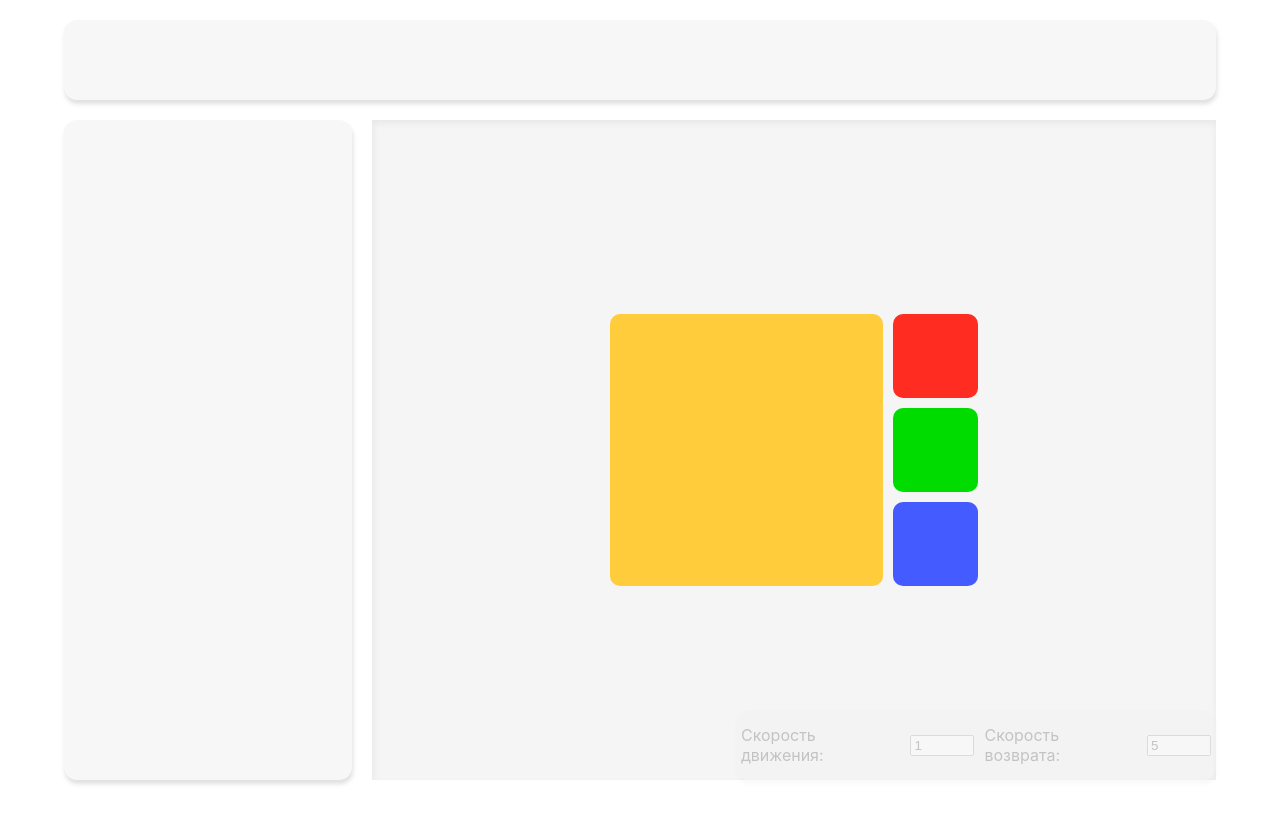
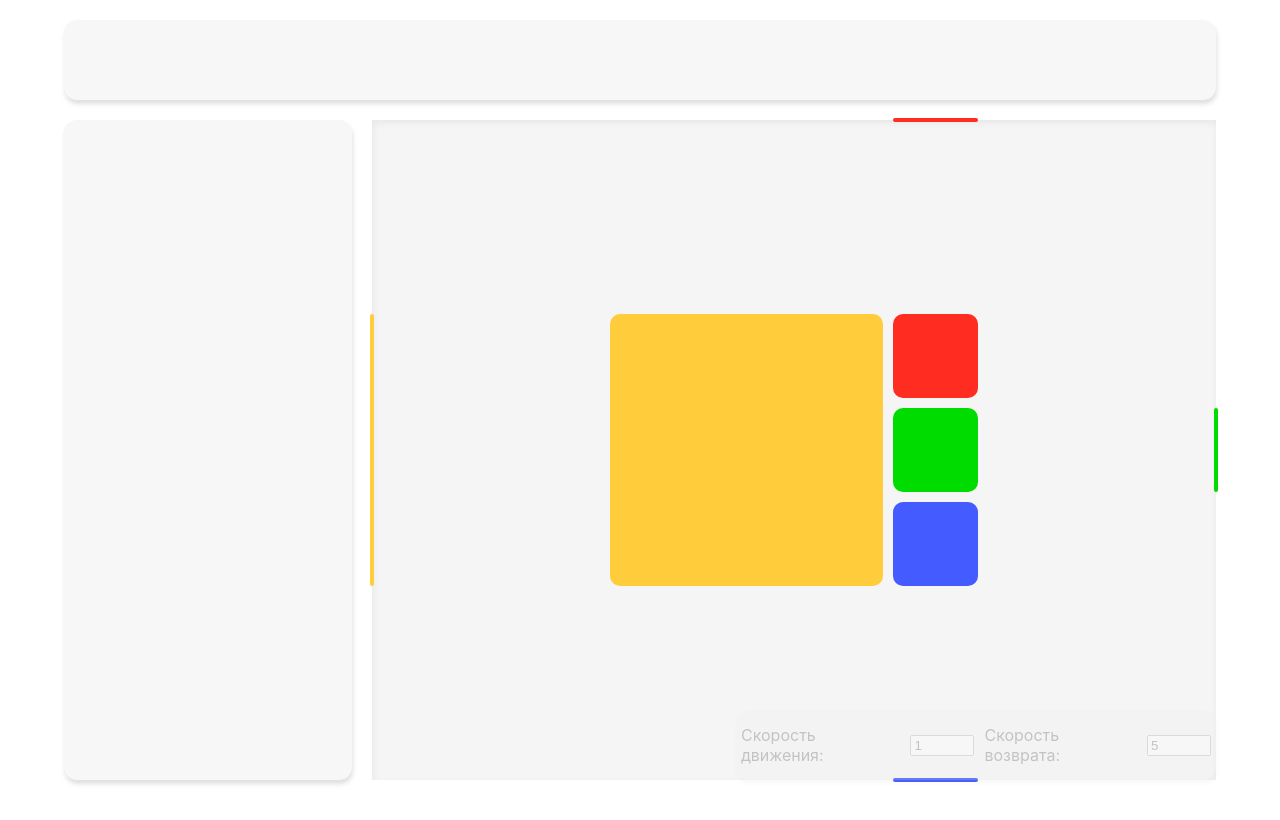
Before and after one commit to RTUITLab/NeuralRecognition-GUI, a React (Create React App) app: page / in a window 1280 px wide. Built offline with nearby package versions, Linux system fonts and the light colour scheme.

Commit message:
Added barriers

```diff
--- a/src/components/Block/block.tsx
+++ b/src/components/Block/block.tsx
@@ -5,15 +5,47 @@ import React, { CSSProperties } from "react";
     private startPosition: Coordinate;
     private fieldSize: Coordinate;
     private size: number;
+    public barrier: Barrier;
     public timeout: NodeJS.Timeout | undefined;
     public interval: NodeJS.Timeout | undefined;
 
-    constructor(startPosition: Coordinate, fieldSize: Coordinate, size: number, private color: string) {
+    constructor(startPosition: Coordinate, fieldSize: Coordinate, barrier: Barrier, size: number, private color: string) {
         this.position = startPosition;
         this.startPosition = startPosition;
         this.fieldSize = fieldSize;
         this.size = size;
+        this.barrier = barrier;
         this.timeout = undefined;
+    }
+
+    public setBarrier(change: number, dir: Coordinate): boolean {
+        if (dir.x === -1) {
+            if (this.barrier.left - change < 0) {
+                this.barrier.left = 0;
+                return false
+            }
+            else this.barrier.left = this.barrier.left - change;
+        } else if (dir.y === -1) {
+            if (this.barrier.top - change < 0) {
+                this.barrier.top = 0;
+                return false
+            }
+            else this.barrier.top = this.barrier.top - change;
+        } else if (dir.x === 1) {
+            if (this.barrier.right - change > this.fieldSize.x) {
+                this.barrier.right = this.fieldSize.x;
+                return false;
+            }
+            else this.barrier.right = this.barrier.right - change;
+        } else if (dir.y === 1) {
+            if (this.barrier.bottom - change > this.fieldSize.y) {
+                this.barrier.bottom = this.fieldSize.y;
+                return false;
+            }
+            else this.barrier.bottom = this.barrier.bottom - change;
+        }
+
+        return true;
     }
 
     public getStyle(origin: Coordinate): CSSProperties {
@@ -28,6 +60,51 @@ import React, { CSSProperties } from "react";
         })
     }
 
+    public getBarrierStyle(origin: Coordinate): CSSProperties {
+        const baseSize = 4;
+        const pos: Coordinate = { x: 0, y: 0 };
+        const size: Coordinate = { x: 0, y: 0 };
+
+        if (this.barrier.top > -1) {
+            pos.x = this.position.x + origin.x;
+            pos.y = this.barrier.top + origin.y - baseSize / 2;
+            size.x = this.size;
+            size.y = baseSize;
+        }
+
+        if (this.barrier.right > -1) {
+            pos.x = this.barrier.right + origin.x + this.size - baseSize / 2;
+            pos.y = this.position.y + origin.y;
+            size.x = baseSize;
+            size.y = this.size;
+        }
+
+        if (this.barrier.bottom > -1) {
+            pos.x = this.position.x + origin.x;
+            pos.y = this.barrier.bottom + origin.y + this.size - baseSize / 2;
+            size.x = this.size;
+            size.y = baseSize;
+        }
+
+        if (this.barrier.left > -1) {
+            pos.x = this.barrier.left + origin.x - baseSize / 2;
+            pos.y = this.position.y + origin.y;
+            size.x = baseSize;
+            size.y = this.size;
+        }
+
+        return ({
+            position: 'absolute',
+            top: pos.y,
+            left: pos.x,
+            width: size.x,
+            height: size.y,
+            background: this.color,
+            borderRadius: 10,
+            cursor: 'pointer'
+        })
+    }
+
     public getPosition() {
         return this.position;
     }
@@ -39,20 +116,28 @@ import React, { CSSProperties } from "react";
             y: this.position.y + velocity.y
         }
 
-        if (this.position.x > this.fieldSize.x) {
-            this.position.x = this.fieldSize.x;
+        if (this.position.x > this.fieldSize.x || (this.position.x > this.barrier.right && this.barrier.right > -1)) {
+            this.position.x = (this.barrier.right > -1) && (this.barrier.right < this.fieldSize.x)
+                ? this.barrier.right
+                : this.fieldSize.x;
         }
 
-        if (this.position.x < 0) {
-            this.position.x = 0;
+        if (this.position.x < 0 || (this.position.x < this.barrier.left && this.barrier.left > -1)) {
+            this.position.x = this.barrier.left > 0
+                ? this.barrier.left
+                : 0;
         }
 
-        if (this.position.y > this.fieldSize.y) {
-            this.position.y = this.fieldSize.y;
+        if (this.position.y > this.fieldSize.y || (this.position.y > this.barrier.bottom && this.barrier.bottom > -1)) {
+            this.position.y = (this.barrier.bottom > -1) && (this.barrier.bottom < this.fieldSize.y)
+                ? this.barrier.bottom
+                : this.fieldSize.y;
         }
 
-        if (this.position.y < 0) {
-            this.position.y = 0;
+        if (this.position.y < 0 || (this.position.y < this.barrier.top && this.barrier.top > -1)) {
+            this.position.y = this.barrier.top > 0
+                ? this.barrier.top
+                : 0;
         }
     }
 
@@ -113,7 +198,10 @@ export class LargeBlock extends Block {
             y: fieldSize.y - blockSize
         }
 
-        super(startPosition, blockField, blockSize, '#ffcc3c');
+        const barrier: Barrier = new Barrier();
+        barrier.left = 0;
+
+        super(startPosition, blockField, barrier, blockSize, '#ffcc3c');
     }
 }
 
@@ -123,6 +211,9 @@ export class SmallBlock extends Block {
 
         let startPosition: Coordinate = { x: 0, y: 0};
         let color = '';
+
+        const barrier: Barrier = new Barrier();
+
         switch(position) {
             case (1): {
                 startPosition = {
@@ -130,6 +221,7 @@ export class SmallBlock extends Block {
                     y: fieldSize.y / 2 - 3 * blockSize / 2 + 5
                 };
                 color = '#ff2c22';
+                barrier.top = 0;
                 break;
             }
             case (2): {
@@ -138,6 +230,7 @@ export class SmallBlock extends Block {
                     y: fieldSize.y / 2 - blockSize / 2 + 5
                 };
                 color = '#00dc00';
+                barrier.right = fieldSize.x - blockSize + 10;
                 break;
             }
             case (3): {
@@ -146,6 +239,7 @@ export class SmallBlock extends Block {
                     y: fieldSize.y / 2 + blockSize / 2 + 5
                 };
                 color = '#445bff';
+                barrier.bottom = fieldSize.y - blockSize + 10;
                 break;
             }
         }
@@ -156,7 +250,7 @@ export class SmallBlock extends Block {
             y: fieldSize.y - blockSize
         }
 
-        super(startPosition, blockField, blockSize, color);
+        super(startPosition, blockField, barrier, blockSize, color);
     }
 }
 
@@ -164,6 +258,14 @@ export class VisualBlock extends React.Component<BlockProps, {}> {
     render() {
         return (
             <div style={this.props.Style}></div>
+        )
+    }
+}
+
+export class VisualBarrier extends React.Component<BarrierProps, {}> {
+    render() {
+        return (
+            <div id={this.props.Id} style={this.props.Style}></div>
         )
     }
 }
@@ -184,4 +286,16 @@ type BlockProps = {
     Style: React.CSSProperties
 }
 
+type BarrierProps = {
+    Id: string,
+    Style: React.CSSProperties
+}
+
+class Barrier {
+    top: number = -1;
+    right: number = -1;
+    bottom: number = -1;
+    left: number = -1;
+}
+
 export default Block;
--- a/src/components/Field/field.tsx
+++ b/src/components/Field/field.tsx
@@ -1,7 +1,7 @@
 import React from 'react';
 import IController from '../../controllers/IController';
 import KeyboardController from '../../controllers/KeyboardController';
-import { Block, LargeBlock, SmallBlock, Coordinate, VisualBlock, Blocks } from '../Block/block';
+import { Block, LargeBlock, SmallBlock, Coordinate, VisualBlock, Blocks, VisualBarrier } from '../Block/block';
 import './field.css';
 
 let velocities = (moveV: number, returnV: number): Velocities => {
@@ -72,6 +72,22 @@ class Field extends React.Component<FieldProps, FieldState> {
             blocks[0].returnBlock({ x: 5, y: 0 });
             this.setState({blocks: blocks});
         }, 5);*/
+
+        // Barrier drag
+        setTimeout(() => {
+            let elem = document.getElementById('barr0')!;
+            elem.onmousedown = (e) => this.dragBarr(e, 0);
+
+            elem = document.getElementById('barr1')!;
+            elem.onmousedown = (e) => this.dragBarr(e, 1);
+
+            elem = document.getElementById('barr2')!;
+            elem.onmousedown = (e) => this.dragBarr(e, 2);
+
+            elem = document.getElementById('barr3')!;
+            elem.onmousedown = (e) => this.dragBarr(e, 3);
+        }, 100);
+
     }
 
     render() {
@@ -79,6 +95,9 @@ class Field extends React.Component<FieldProps, FieldState> {
             <div id="Field" className="Field">
                 {this.state.blocks.map((block, index) => (
                     <VisualBlock key={index} Style={block.getStyle(this.state.origin)}></VisualBlock>
+                ))}
+                {this.state.blocks.map((block, index) => (
+                    <VisualBarrier Id={`barr${index}`} key={index} Style={block.getBarrierStyle(this.state.origin)}></VisualBarrier>
                 ))}
             </div>
         )
@@ -120,6 +139,43 @@ class Field extends React.Component<FieldProps, FieldState> {
 
         this.setState({blocks: blocks});
     }
+
+    public dragBarr(e: Event, id: number) {
+        // @ts-ignore
+        let currPos: Coordinate = { x: e.clientX, y: e.clientY};
+        console.log(currPos);
+
+        document.onmouseup = this.finishDrag;
+
+        document.onmousemove = (e) => {
+            let blocks = this.state.blocks;
+            // @ts-ignore
+            const change: Coordinate = { x: currPos.x - e.clientX, y: currPos.y - e.clientY };
+            currPos = { x: e.clientX, y: e.clientY};
+
+            if (id === 0) {
+                if (!blocks[0].setBarrier(change.x, { x: -1, y: 0 })) this.finishDrag();
+                this.setState({blocks: blocks});
+            }
+            if (id === 1) {
+                if (!blocks[1].setBarrier(change.y, { x: 0, y: -1 })) this.finishDrag();
+                this.setState({blocks: blocks});
+            }
+            if (id === 2) {
+                if (!blocks[2].setBarrier(change.x, { x: 1, y: 0 })) this.finishDrag();
+                this.setState({blocks: blocks});
+            }
+            if (id === 3) {
+                if (!blocks[3].setBarrier(change.y, { x: 0, y: 1 })) this.finishDrag();
+                this.setState({blocks: blocks});
+            }
+        }
+    }
+
+    private finishDrag() {
+        document.onmouseup = null;
+        document.onmousemove = null;
+    }
 }
 
 type FieldState = {
```
Also changed, not shown: 1 other file (tests, documents, lock files or other folders).
